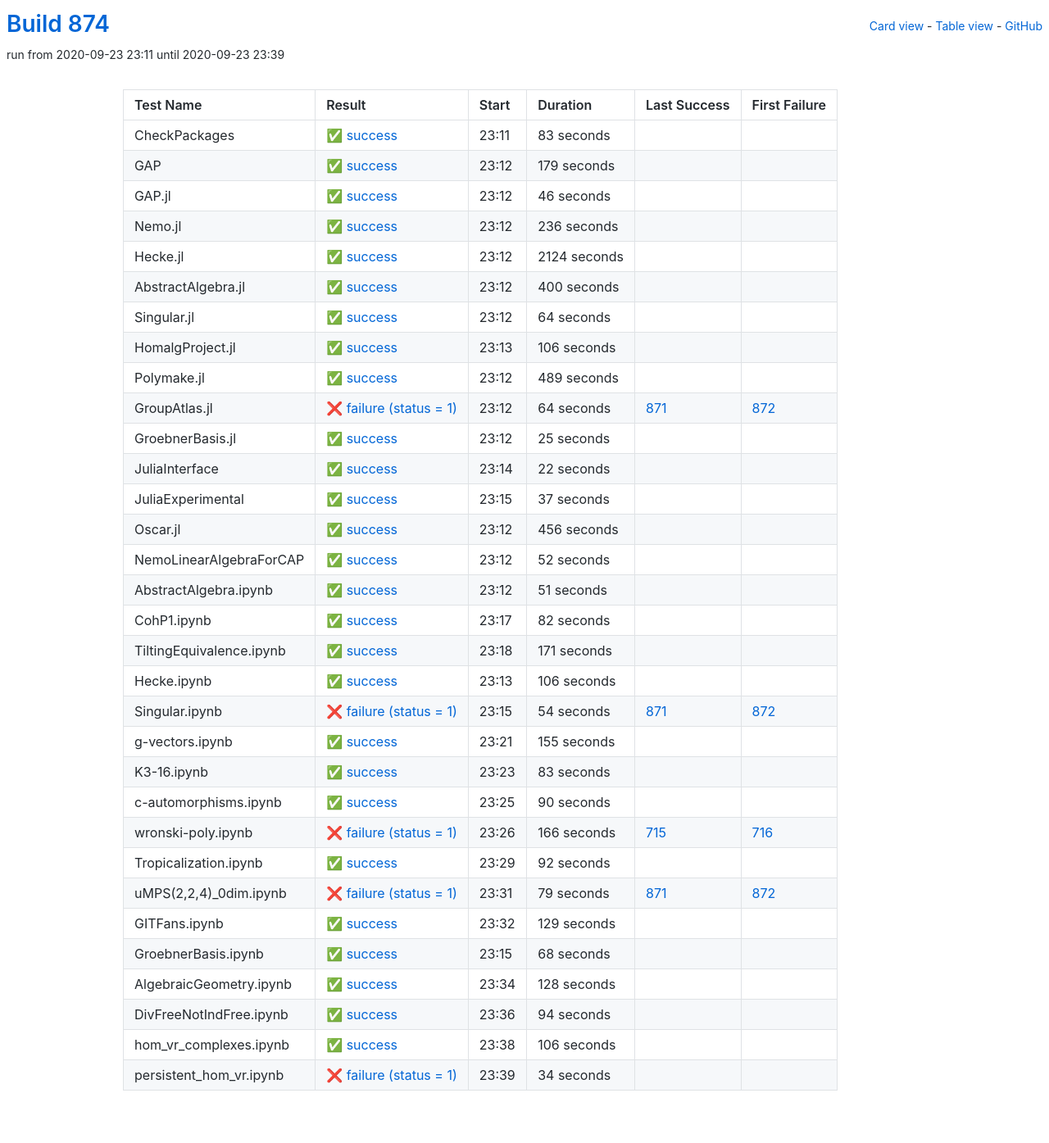
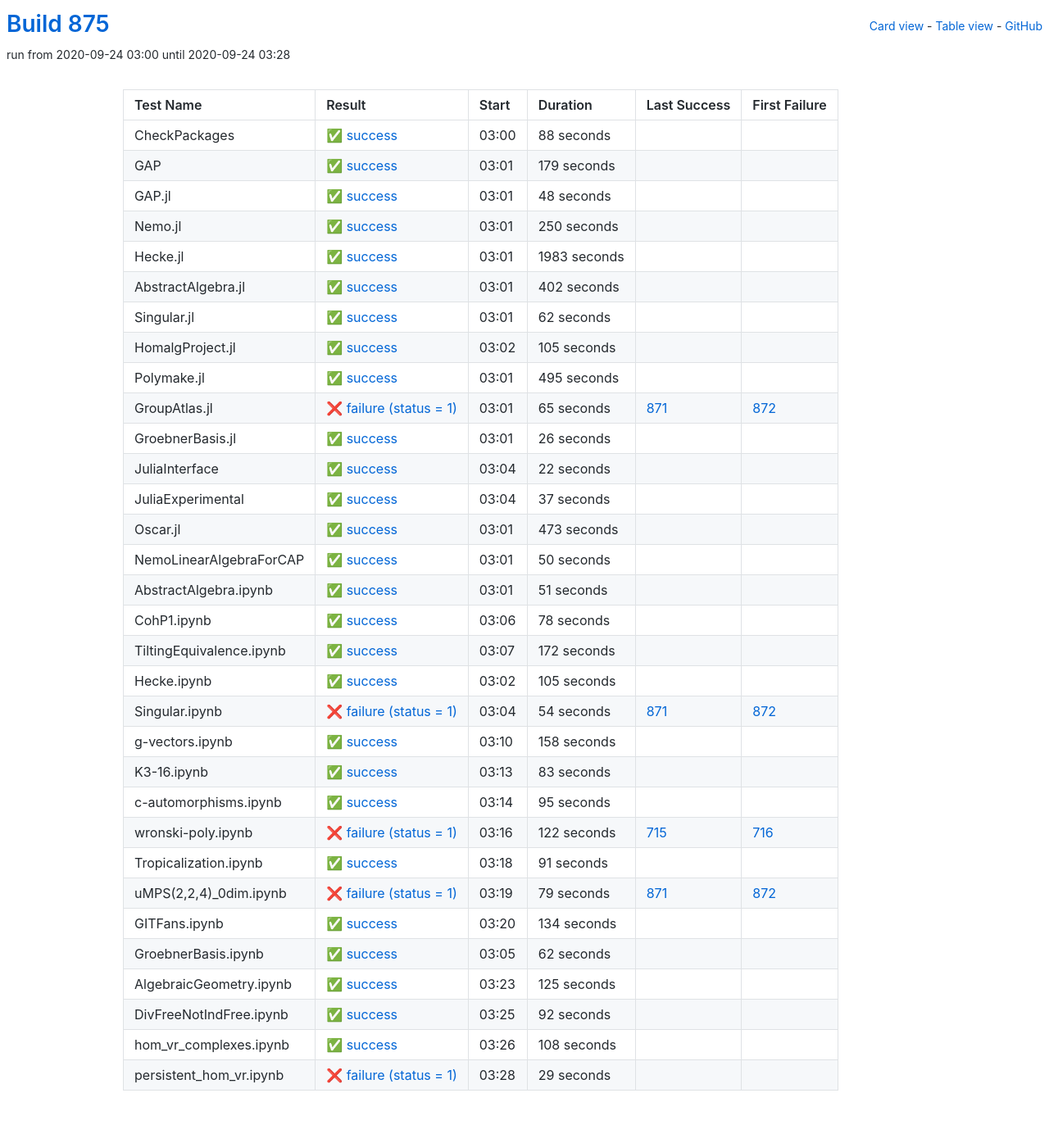
Before and after one commit to oscar-system/oscar-ci-status-stable, a Jekyll site: the page built from table.html, in a window 1280 px wide. Shown: the whole page at 82% size. Built offline with Jekyll 4.4.1, drawn with Linux system fonts in a browser that asks for light colours.

Commit message:
Build #875

```diff
--- a/_data/ci.yml
+++ b/_data/ci.yml
@@ -1,6 +1,6 @@
 ---
-build: 874
-build_url: https://oscarci.mathematik.uni-kl.de/job/oscar-stable/874/
+build: 875
+build_url: https://oscarci.mathematik.uni-kl.de/job/oscar-stable/875/
 job: oscar-stable
 organization: oscar-system
 repo: oscar-ci-status-stable
@@ -8,20 +8,20 @@ repourl: https://github.com/oscar-system/oscar-ci-status-stable
 tests:
 - name: CheckPackages
   id: checkpackages
-  log: https://oscarci.mathematik.uni-kl.de/job/oscar-stable/874/artifact/logs/build-874/CheckPackages.log
-  start: 2020-09-23 23:11
+  log: https://oscarci.mathematik.uni-kl.de/job/oscar-stable/875/artifact/logs/build-875/CheckPackages.log
+  start: 2020-09-24 03:00
   success: true
   exitcode: 0
   status: success
-  duration: 83
+  duration: 88
   last_success: false
   last_success_url:
   first_failure: false
   first_failure_url:
 - name: GAP
   id: gap
-  log: https://oscarci.mathematik.uni-kl.de/job/oscar-stable/874/artifact/logs/build-874/GAP.log
-  start: 2020-09-23 23:12
+  log: https://oscarci.mathematik.uni-kl.de/job/oscar-stable/875/artifact/logs/build-875/GAP.log
+  start: 2020-09-24 03:01
   success: true
   exitcode: 0
   status: success
@@ -32,116 +32,116 @@ tests:
   first_failure_url:
 - name: GAP.jl
   id: gap-jl
-  log: https://oscarci.mathematik.uni-kl.de/job/oscar-stable/874/artifact/logs/build-874/GAP.jl.log
-  start: 2020-09-23 23:12
+  log: https://oscarci.mathematik.uni-kl.de/job/oscar-stable/875/artifact/logs/build-875/GAP.jl.log
+  start: 2020-09-24 03:01
   success: true
   exitcode: 0
   status: success
-  duration: 46
+  duration: 48
   last_success: false
   last_success_url:
   first_failure: false
   first_failure_url:
 - name: Nemo.jl
   id: nemo-jl
-  log: https://oscarci.mathematik.uni-kl.de/job/oscar-stable/874/artifact/logs/build-874/Nemo.jl.log
-  start: 2020-09-23 23:12
+  log: https://oscarci.mathematik.uni-kl.de/job/oscar-stable/875/artifact/logs/build-875/Nemo.jl.log
+  start: 2020-09-24 03:01
   success: true
   exitcode: 0
   status: success
-  duration: 236
+  duration: 250
   last_success: false
   last_success_url:
   first_failure: false
   first_failure_url:
 - name: Hecke.jl
   id: hecke-jl
-  log: https://oscarci.mathematik.uni-kl.de/job/oscar-stable/874/artifact/logs/build-874/Hecke.jl.log
-  start: 2020-09-23 23:12
+  log: https://oscarci.mathematik.uni-kl.de/job/oscar-stable/875/artifact/logs/build-875/Hecke.jl.log
+  start: 2020-09-24 03:01
   success: true
   exitcode: 0
   status: success
-  duration: 2124
+  duration: 1983
   last_success: false
   last_success_url:
   first_failure: false
   first_failure_url:
 - name: AbstractAlgebra.jl
   id: abstractalgebra-jl
-  log: https://oscarci.mathematik.uni-kl.de/job/oscar-stable/874/artifact/logs/build-874/AbstractAlgebra.jl.log
-  start: 2020-09-23 23:12
+  log: https://oscarci.mathematik.uni-kl.de/job/oscar-stable/875/artifact/logs/build-875/AbstractAlgebra.jl.log
+  start: 2020-09-24 03:01
   success: true
   exitcode: 0
   status: success
-  duration: 400
+  duration: 402
   last_success: false
   last_success_url:
   first_failure: false
   first_failure_url:
 - name: Singular.jl
   id: singular-jl
-  log: https://oscarci.mathematik.uni-kl.de/job/oscar-stable/874/artifact/logs/build-874/Singular.jl.log
-  start: 2020-09-23 23:12
+  log: https://oscarci.mathematik.uni-kl.de/job/oscar-stable/875/artifact/logs/build-875/Singular.jl.log
+  start: 2020-09-24 03:01
   success: true
   exitcode: 0
   status: success
-  duration: 64
+  duration: 62
   last_success: false
   last_success_url:
   first_failure: false
   first_failure_url:
 - name: HomalgProject.jl
   id: homalgproject-jl
-  log: https://oscarci.mathematik.uni-kl.de/job/oscar-stable/874/artifact/logs/build-874/HomalgProject.jl.log
-  start: 2020-09-23 23:13
+  log: https://oscarci.mathematik.uni-kl.de/job/oscar-stable/875/artifact/logs/build-875/HomalgProject.jl.log
+  start: 2020-09-24 03:02
   success: true
   exitcode: 0
   status: success
-  duration: 106
+  duration: 105
   last_success: false
   last_success_url:
   first_failure: false
   first_failure_url:
 - name: Polymake.jl
   id: polymake-jl
-  log: https://oscarci.mathematik.uni-kl.de/job/oscar-stable/874/artifact/logs/build-874/Polymake.jl.log
-  start: 2020-09-23 23:12
+  log: https://oscarci.mathematik.uni-kl.de/job/oscar-stable/875/artifact/logs/build-875/Polymake.jl.log
+  start: 2020-09-24 03:01
   success: true
   exitcode: 0
   status: success
-  duration: 489
+  duration: 495
   last_success: false
   last_success_url:
   first_failure: false
   first_failure_url:
 - name: GroupAtlas.jl
   id: groupatlas-jl
-  log: https://oscarci.mathematik.uni-kl.de/job/oscar-stable/874/artifact/logs/build-874/GroupAtlas.jl.log
-  start: 2020-09-23 23:12
+  log: https://oscarci.mathematik.uni-kl.de/job/oscar-stable/875/artifact/logs/build-875/GroupAtlas.jl.log
+  start: 2020-09-24 03:01
   success: false
   exitcode: 1
   status: failure
-  duration: 64
+  duration: 65
   last_success: 871
   last_success_url: https://oscarci.mathematik.uni-kl.de/job/oscar-stable/871/
   first_failure: 872
   first_failure_url: https://oscarci.mathematik.uni-kl.de/job/oscar-stable/872/
 - name: GroebnerBasis.jl
   id: groebnerbasis-jl
-  log: https://oscarci.mathematik.uni-kl.de/job/oscar-stable/874/artifact/logs/build-874/GroebnerBasis.jl.log
-  start: 2020-09-23 23:12
+  log: https://oscarci.mathematik.uni-kl.de/job/oscar-stable/875/artifact/logs/build-875/GroebnerBasis.jl.log
+  start: 2020-09-24 03:01
   success: true
   exitcode: 0
   status: success
-  duration: 25
+  duration: 26
   last_success: false
   last_success_url:
   first_failure: false
   first_failure_url:
 - name: JuliaInterface
   id: juliainterface
-  log: https://oscarci.mathematik.uni-kl.de/job/oscar-stable/874/artifact/logs/build-874/JuliaInterface.log
-  start: 2020-09-23 23:14
+  log: https://oscarci.mathematik.uni-kl.de/job/oscar-stable/875/artifact/logs/build-875/JuliaInterface.log
+  start: 2020-09-24 03:04
   success: true
   exitcode: 0
   status: success
@@ -152,8 +152,8 @@ tests:
   first_failure_url:
 - name: JuliaExperimental
   id: juliaexperimental
-  log: https://oscarci.mathematik.uni-kl.de/job/oscar-stable/874/artifact/logs/build-874/JuliaExperimental.log
-  start: 2020-09-23 23:15
+  log: https://oscarci.mathematik.uni-kl.de/job/oscar-stable/875/artifact/logs/build-875/JuliaExperimental.log
+  start: 2020-09-24 03:04
   success: true
   exitcode: 0
   status: success
@@ -164,32 +164,32 @@ tests:
   first_failure_url:
 - name: Oscar.jl
   id: oscar-jl
-  log: https://oscarci.mathematik.uni-kl.de/job/oscar-stable/874/artifact/logs/build-874/Oscar.jl.log
-  start: 2020-09-23 23:12
+  log: https://oscarci.mathematik.uni-kl.de/job/oscar-stable/875/artifact/logs/build-875/Oscar.jl.log
+  start: 2020-09-24 03:01
   success: true
   exitcode: 0
   status: success
-  duration: 456
+  duration: 473
   last_success: false
   last_success_url:
   first_failure: false
   first_failure_url:
 - name: NemoLinearAlgebraForCAP
   id: nemolinearalgebraforcap
-  log: https://oscarci.mathematik.uni-kl.de/job/oscar-stable/874/artifact/logs/build-874/NemoLinearAlgebraForCAP.log
-  start: 2020-09-23 23:12
+  log: https://oscarci.mathematik.uni-kl.de/job/oscar-stable/875/artifact/logs/build-875/NemoLinearAlgebraForCAP.log
+  start: 2020-09-24 03:01
   success: true
   exitcode: 0
   status: success
-  duration: 52
+  duration: 50
   last_success: false
   last_success_url:
   first_failure: false
   first_failure_url:
 - name: AbstractAlgebra.ipynb
   id: abstractalgebra-ipynb
-  log: https://oscarci.mathematik.uni-kl.de/job/oscar-stable/874/artifact/logs/build-874/AbstractAlgebra.ipynb.log
-  start: 2020-09-23 23:12
+  log: https://oscarci.mathematik.uni-kl.de/job/oscar-stable/875/artifact/logs/build-875/AbstractAlgebra.ipynb.log
+  start: 2020-09-24 03:01
   success: true
   exitcode: 0
   status: success
@@ -200,44 +200,44 @@ tests:
   first_failure_url:
 - name: CohP1.ipynb
   id: cohp1-ipynb
-  log: https://oscarci.mathematik.uni-kl.de/job/oscar-stable/874/artifact/logs/build-874/CohP1.ipynb.log
-  start: 2020-09-23 23:17
+  log: https://oscarci.mathematik.uni-kl.de/job/oscar-stable/875/artifact/logs/build-875/CohP1.ipynb.log
+  start: 2020-09-24 03:06
   success: true
   exitcode: 0
   status: success
-  duration: 82
+  duration: 78
   last_success: false
   last_success_url:
   first_failure: false
   first_failure_url:
 - name: TiltingEquivalence.ipynb
   id: tiltingequivalence-ipynb
-  log: https://oscarci.mathematik.uni-kl.de/job/oscar-stable/874/artifact/logs/build-874/TiltingEquivalence.ipynb.log
-  start: 2020-09-23 23:18
+  log: https://oscarci.mathematik.uni-kl.de/job/oscar-stable/875/artifact/logs/build-875/TiltingEquivalence.ipynb.log
+  start: 2020-09-24 03:07
   success: true
   exitcode: 0
   status: success
-  duration: 171
+  duration: 172
   last_success: false
   last_success_url:
   first_failure: false
   first_failure_url:
 - name: Hecke.ipynb
   id: hecke-ipynb
-  log: https://oscarci.mathematik.uni-kl.de/job/oscar-stable/874/artifact/logs/build-874/Hecke.ipynb.log
-  start: 2020-09-23 23:13
+  log: https://oscarci.mathematik.uni-kl.de/job/oscar-stable/875/artifact/logs/build-875/Hecke.ipynb.log
+  start: 2020-09-24 03:02
   success: true
   exitcode: 0
   status: success
-  duration: 106
+  duration: 105
   last_success: false
   last_success_url:
   first_failure: false
   first_failure_url:
 - name: Singular.ipynb
   id: singular-ipynb
-  log: https://oscarci.mathematik.uni-kl.de/job/oscar-stable/874/artifact/logs/build-874/Singular.ipynb.log
-  start: 2020-09-23 23:15
+  log: https://oscarci.mathematik.uni-kl.de/job/oscar-stable/875/artifact/logs/build-875/Singular.ipynb.log
+  start: 2020-09-24 03:04
   success: false
   exitcode: 1
   status: failure
@@ -248,20 +248,20 @@ tests:
   first_failure_url: https://oscarci.mathematik.uni-kl.de/job/oscar-stable/872/
 - name: g-vectors.ipynb
   id: g-vectors-ipynb
-  log: https://oscarci.mathematik.uni-kl.de/job/oscar-stable/874/artifact/logs/build-874/g-vectors.ipynb.log
-  start: 2020-09-23 23:21
+  log: https://oscarci.mathematik.uni-kl.de/job/oscar-stable/875/artifact/logs/build-875/g-vectors.ipynb.log
+  start: 2020-09-24 03:10
   success: true
   exitcode: 0
   status: success
-  duration: 155
+  duration: 158
   last_success: false
   last_success_url:
   first_failure: false
   first_failure_url:
 - name: K3-16.ipynb
   id: k3-16-ipynb
-  log: https://oscarci.mathematik.uni-kl.de/job/oscar-stable/874/artifact/logs/build-874/K3-16.ipynb.log
-  start: 2020-09-23 23:23
+  log: https://oscarci.mathematik.uni-kl.de/job/oscar-stable/875/artifact/logs/build-875/K3-16.ipynb.log
+  start: 2020-09-24 03:13
   success: true
   exitcode: 0
   status: success
@@ -272,44 +272,44 @@ tests:
   first_failure_url:
 - name: c-automorphisms.ipynb
   id: c-automorphisms-ipynb
-  log: https://oscarci.mathematik.uni-kl.de/job/oscar-stable/874/artifact/logs/build-874/c-automorphisms.ipynb.log
-  start: 2020-09-23 23:25
+  log: https://oscarci.mathematik.uni-kl.de/job/oscar-stable/875/artifact/logs/build-875/c-automorphisms.ipynb.log
+  start: 2020-09-24 03:14
   success: true
   exitcode: 0
   status: success
-  duration: 90
+  duration: 95
   last_success: false
   last_success_url:
   first_failure: false
   first_failure_url:
 - name: wronski-poly.ipynb
   id: wronski-poly-ipynb
-  log: https://oscarci.mathematik.uni-kl.de/job/oscar-stable/874/artifact/logs/build-874/wronski-poly.ipynb.log
-  start: 2020-09-23 23:26
+  log: https://oscarci.mathematik.uni-kl.de/job/oscar-stable/875/artifact/logs/build-875/wronski-poly.ipynb.log
+  start: 2020-09-24 03:16
   success: false
   exitcode: 1
   status: failure
-  duration: 166
+  duration: 122
   last_success: 715
   last_success_url: https://oscarci.mathematik.uni-kl.de/job/oscar-stable/715/
   first_failure: 716
   first_failure_url: https://oscarci.mathematik.uni-kl.de/job/oscar-stable/716/
 - name: Tropicalization.ipynb
   id: tropicalization-ipynb
-  log: https://oscarci.mathematik.uni-kl.de/job/oscar-stable/874/artifact/logs/build-874/Tropicalization.ipynb.log
-  start: 2020-09-23 23:29
+  log: https://oscarci.mathematik.uni-kl.de/job/oscar-stable/875/artifact/logs/build-875/Tropicalization.ipynb.log
+  start: 2020-09-24 03:18
   success: true
   exitcode: 0
   status: success
-  duration: 92
+  duration: 91
   last_success: false
   last_success_url:
   first_failure: false
   first_failure_url:
 - name: uMPS(2,2,4)_0dim.ipynb
   id: umps-2-2-4-0dim-ipynb
-  log: https://oscarci.mathematik.uni-kl.de/job/oscar-stable/874/artifact/logs/build-874/uMPS-2-2-4-_0dim.ipynb.log
-  start: 2020-09-23 23:31
+  log: https://oscarci.mathematik.uni-kl.de/job/oscar-stable/875/artifact/logs/build-875/uMPS-2-2-4-_0dim.ipynb.log
+  start: 2020-09-24 03:19
   success: false
   exitcode: 1
   status: failure
@@ -320,72 +320,72 @@ tests:
   first_failure_url: https://oscarci.mathematik.uni-kl.de/job/oscar-stable/872/
 - name: GITFans.ipynb
   id: gitfans-ipynb
-  log: https://oscarci.mathematik.uni-kl.de/job/oscar-stable/874/artifact/logs/build-874/GITFans.ipynb.log
-  start: 2020-09-23 23:32
+  log: https://oscarci.mathematik.uni-kl.de/job/oscar-stable/875/artifact/logs/build-875/GITFans.ipynb.log
+  start: 2020-09-24 03:20
   success: true
   exitcode: 0
   status: success
-  duration: 129
+  duration: 134
   last_success: false
   last_success_url:
   first_failure: false
   first_failure_url:
 - name: GroebnerBasis.ipynb
   id: groebnerbasis-ipynb
-  log: https://oscarci.mathematik.uni-kl.de/job/oscar-stable/874/artifact/logs/build-874/GroebnerBasis.ipynb.log
-  start: 2020-09-23 23:15
+  log: https://oscarci.mathematik.uni-kl.de/job/oscar-stable/875/artifact/logs/build-875/GroebnerBasis.ipynb.log
+  start: 2020-09-24 03:05
   success: true
   exitcode: 0
   status: success
-  duration: 68
+  duration: 62
   last_success: false
   last_success_url:
   first_failure: false
   first_failure_url:
 - name: AlgebraicGeometry.ipynb
   id: algebraicgeometry-ipynb
-  log: https://oscarci.mathematik.uni-kl.de/job/oscar-stable/874/artifact/logs/build-874/AlgebraicGeometry.ipynb.log
-  start: 2020-09-23 23:34
+  log: https://oscarci.mathematik.uni-kl.de/job/oscar-stable/875/artifact/logs/build-875/AlgebraicGeometry.ipynb.log
+  start: 2020-09-24 03:23
   success: true
   exitcode: 0
   status: success
-  duration: 128
+  duration: 125
   last_success: false
   last_success_url:
   first_failure: false
   first_failure_url:
 - name: DivFreeNotIndFree.ipynb
   id: divfreenotindfree-ipynb
-  log: https://oscarci.mathematik.uni-kl.de/job/oscar-stable/874/artifact/logs/build-874/DivFreeNotIndFree.ipynb.log
-  start: 2020-09-23 23:36
+  log: https://oscarci.mathematik.uni-kl.de/job/oscar-stable/875/artifact/logs/build-875/DivFreeNotIndFree.ipynb.log
+  start: 2020-09-24 03:25
   success: true
   exitcode: 0
   status: success
-  duration: 94
+  duration: 92
   last_success: false
   last_success_url:
   first_failure: false
   first_failure_url:
 - name: hom_vr_complexes.ipynb
   id: hom-vr-complexes-ipynb
-  log: https://oscarci.mathematik.uni-kl.de/job/oscar-stable/874/artifact/logs/build-874/hom_vr_complexes.ipynb.log
-  start: 2020-09-23 23:38
+  log: https://oscarci.mathematik.uni-kl.de/job/oscar-stable/875/artifact/logs/build-875/hom_vr_complexes.ipynb.log
+  start: 2020-09-24 03:26
   success: true
   exitcode: 0
   status: success
-  duration: 106
+  duration: 108
   last_success: false
   last_success_url:
   first_failure: false
   first_failure_url:
 - name: persistent_hom_vr.ipynb
   id: persistent-hom-vr-ipynb
-  log: https://oscarci.mathematik.uni-kl.de/job/oscar-stable/874/artifact/logs/build-874/persistent_hom_vr.ipynb.log
-  start: 2020-09-23 23:39
+  log: https://oscarci.mathematik.uni-kl.de/job/oscar-stable/875/artifact/logs/build-875/persistent_hom_vr.ipynb.log
+  start: 2020-09-24 03:28
   success: false
   exitcode: 1
   status: failure
-  duration: 34
+  duration: 29
   last_success: false
   last_success_url:
   first_failure: false
```
Also changed, not shown: README.md.
